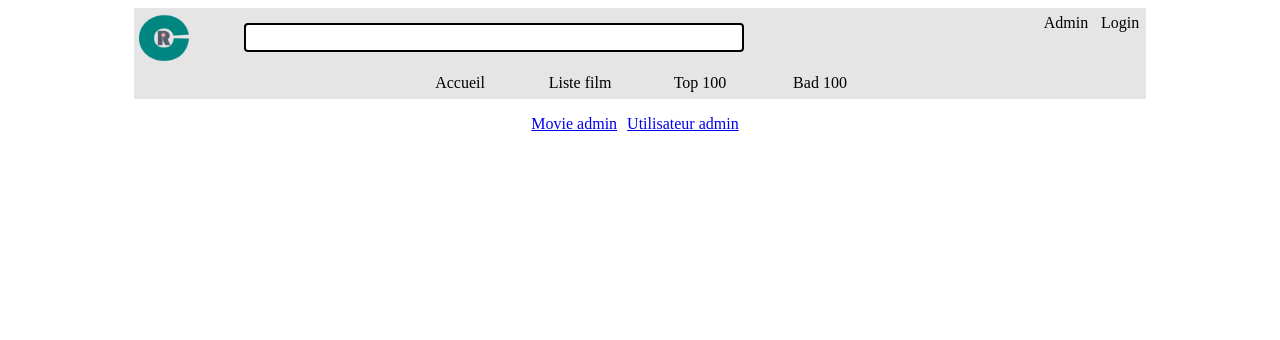
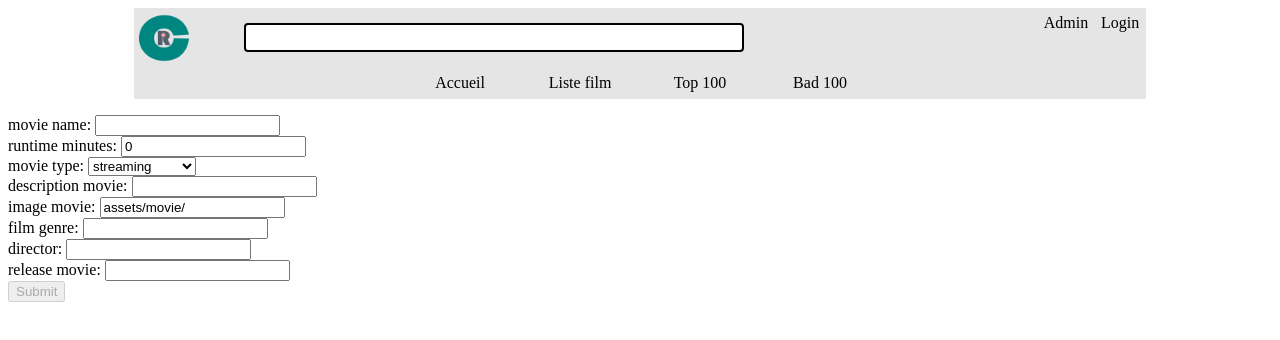
Before and after one commit to AxelShaw/ProjetTiAngular, an Angular app: page /admin in a window 1280 px wide. Shown: the top 340 px of the page. Built offline with nearby package versions, Linux system fonts and the light colour scheme.

Commit message:
initial admin

```diff
--- /dev/null
+++ b/src/app/adminhub/admin.service.ts
@@ -0,0 +1,33 @@
+import { Injectable } from '@angular/core';
+import {HttpClient} from "@angular/common/http";
+import {DtoOutputCreateMovie} from "./dtos/dto-output-create-movie";
+import {Observable} from "rxjs";
+import {DtoInputMovie} from "./dtos/dto-input-movie";
+import {environment} from "../../environments/environment";
+import {DtoOutputCreateRatingmovie} from "./dtos/dto-output-create-ratingmovie";
+import {DtoInputRatingmovie} from "./dtos/dto-input-ratingmovie";
+import {DtoOutputCreateCommentmovie} from "./dtos/dto-output-create-commentmovie";
+import {DtoInputCommentmovie} from "./dtos/dto-input-commentmovie";
+
+@Injectable({
+  providedIn: 'root'
+})
+export class AdminService {
+  private static readonly ENTRY_POINT = environment.apiUrl + "/movie"
+  private static readonly ENTRY_POINT_RATING_MOVIE = environment.apiUrl + "/ratingmovie"
+  private static readonly ENTRY_POINT_COMMENT_MOVIE = environment.apiUrl + "/commentmovie"
+
+
+  constructor(private _httpClient: HttpClient) { }
+
+  createRatingMovie(dto: DtoOutputCreateRatingmovie): Observable<DtoInputRatingmovie> {
+    return this._httpClient.post<DtoInputRatingmovie>(AdminService.ENTRY_POINT_RATING_MOVIE, dto);
+  }
+  createMovie(dto: DtoOutputCreateMovie): Observable<DtoInputMovie> {
+    return this._httpClient.post<DtoInputMovie>(AdminService.ENTRY_POINT, dto);
+  }
+
+  createCommentMovie(dto: DtoOutputCreateCommentmovie): Observable<DtoInputCommentmovie> {
+    return this._httpClient.post<DtoInputCommentmovie>(AdminService.ENTRY_POINT_COMMENT_MOVIE, dto);
+  }
+}
--- a/src/app/adminhub/adminhub.component.html
+++ b/src/app/adminhub/adminhub.component.html
@@ -1,6 +1 @@
-<div class="menuAdmin">
-  <a routerLink="movieAdmin">Movie admin</a>
-  <a routerLink="userAdmin">Utilisateur admin</a>
-</div>
-
-<router-outlet></router-outlet>
+<app-movie-admin (ratingmovieCreated)="createRatingMovie($event)" (movieCreated)="createMovie($event)" ></app-movie-admin>
--- a/src/app/adminhub/adminhub.component.ts
+++ b/src/app/adminhub/adminhub.component.ts
@@ -1,4 +1,11 @@
 import { Component, OnInit } from '@angular/core';
+import {DtoInputMovie} from "./dtos/dto-input-movie";
+import {AdminService} from "./admin.service";
+import {DtoOutputCreateMovie} from "./dtos/dto-output-create-movie";
+import {DtoOutputCreateRatingmovie} from "./dtos/dto-output-create-ratingmovie";
+import {DtoInputRatingmovie} from "./dtos/dto-input-ratingmovie";
+import {DtoOutputCreateCommentmovie} from "./dtos/dto-output-create-commentmovie";
+import {DtoInputCommentmovie} from "./dtos/dto-input-commentmovie";
 
 @Component({
   selector: 'app-adminhub',
@@ -6,10 +13,24 @@ import { Component, OnInit } from '@angular/core';
   styleUrls: ['./adminhub.component.css']
 })
 export class AdminhubComponent implements OnInit {
+  movies: DtoInputMovie[] = [];
+  ratingmovies: DtoInputRatingmovie[] = [];
+  commentmovies: DtoInputCommentmovie[] = [];
 
-  constructor() { }
+  constructor(private _adminService: AdminService) { }
+
 
   ngOnInit(): void {
   }
+  createMovie(dto: DtoOutputCreateMovie) {
+    this._adminService.createMovie(dto).subscribe(movie => this.movies.push(movie));
+  }
+  createRatingMovie(dto: DtoOutputCreateRatingmovie) {
+    this._adminService.createRatingMovie(dto).subscribe(ratingmovie => this.ratingmovies.push(ratingmovie));
+  }
+  createCommentMovie(dto: DtoOutputCreateCommentmovie) {
+    this._adminService.createCommentMovie(dto).subscribe(commentmovie => this.commentmovies.push(commentmovie));
+  }
+
 
 }
--- /dev/null
+++ b/src/app/adminhub/dtos/dto-input-commentmovie.ts
@@ -0,0 +1,7 @@
+export interface DtoInputCommentmovie {
+  idComMovie: number;
+  rating: number;
+  commentText: string;
+  idMovieRef: number;
+  idUserRef: number;
+}
--- /dev/null
+++ b/src/app/adminhub/dtos/dto-input-movie.ts
@@ -0,0 +1,11 @@
+export interface DtoInputMovie {
+  idMovie: number;
+  nameMovie: string;
+  runtimeMinute: number;
+  movieType: string;
+  descriptionMovie: string;
+  imageMovie: string;
+  filmGenre:string;
+  director:string;
+  release_movie: string;
+}
--- /dev/null
+++ b/src/app/adminhub/dtos/dto-input-ratingmovie.ts
@@ -0,0 +1,5 @@
+export interface DtoInputRatingmovie {
+  average_rating: number;
+  numVote: number;
+  movieRefId: number;
+}
--- /dev/null
+++ b/src/app/adminhub/dtos/dto-output-create-commentmovie.ts
@@ -0,0 +1,6 @@
+export interface DtoOutputCreateCommentmovie {
+  rating: number;
+  commentText: string;
+  idMovieRef: number;
+  idUserRef: number;
+}
--- /dev/null
+++ b/src/app/adminhub/dtos/dto-output-create-movie.ts
@@ -0,0 +1,10 @@
+export interface DtoOutputCreateMovie {
+  nameMovie: string;
+  runtimeMinute: number;
+  movieType: string;
+  descriptionMovie: string;
+  imageMovie: string;
+  filmGenre:string;
+  director:string;
+  release_movie: string;
+}
--- /dev/null
+++ b/src/app/adminhub/dtos/dto-output-create-ratingmovie.ts
@@ -0,0 +1,5 @@
+export interface DtoOutputCreateRatingmovie {
+  average_rating: number;
+  numVote: number;
+  movieRefId: number;
+}
--- a/src/app/adminhub/movie-admin/movie-admin.component.html
+++ b/src/app/adminhub/movie-admin/movie-admin.component.html
@@ -1 +1,72 @@
-<p>movie-admin works!</p>
+<form [formGroup]="form" (ngSubmit)="emitMovieCreated()" (ngSubmit)="emitRatingMovieCreated()">
+  <div>
+    <label>
+      movie name: <input type="text" formControlName="nameMovie">
+    </label>
+    <div *ngIf="control('nameMovie')?.dirty && control('nameMovie')?.invalid">
+      Please, you have to provide a name for the movie.
+    </div>
+  </div>
+  <div>
+    <label>
+      runtime minutes: <input type="number" formControlName="runtimeMinute">
+    </label>
+    <div *ngIf="control('runtimeMinute')?.dirty && control('runtimeMinute')?.invalid">
+      You need to provide an amount of minutes for completing the movie.
+    </div>
+  </div>
+  <div>
+    <label>
+      movie type:
+      <select [(ngModel)]='ngDropdown'  formControlName="movieType" id="dropdownOption" class='form-control'>
+        <option value="streaming">streaming</option>
+        <option value="TV">en salle</option>
+        <option value="pasDispo">pas disponible</option>
+      </select>
+    </label>
+    <div *ngIf="control('movieType')?.dirty && control('movieType')?.invalid">
+      Please, you have to provide a type for the movie.
+    </div>
+  </div>
+  <div>
+    <label>
+      description movie: <input type="text" formControlName="descriptionMovie">
+    </label>
+    <div *ngIf="control('descriptionMovie')?.dirty && control('descriptionMovie')?.invalid">
+      Please, you have to provide a description for the movie.
+    </div>
+  </div>
+  <div>
+    <label>
+      image movie: <input type="text" formControlName="imageMovie">
+    </label>
+    <div *ngIf="control('imageMovie')?.dirty && control('imageMovie')?.invalid">
+      Please, you have to provide a description for the movie.
+    </div>
+  </div>
+  <div>
+    <label>
+      film genre: <input type="text" formControlName="filmGenre">
+    </label>
+    <div *ngIf="control('filmGenre')?.dirty && control('filmGenre')?.invalid">
+      Please, you have to provide a genre for the movie.
+    </div>
+  </div>
+  <div>
+    <label>
+      director: <input type="text" formControlName="director">
+    </label>
+    <div *ngIf="control('director')?.dirty && control('director')?.invalid">
+      Please, you have to provide a director for the movie.
+    </div>
+  </div>
+  <div>
+    <label>
+      release movie: <input type="text" formControlName="release_movie">
+    </label>
+    <div *ngIf="control('release_movie')?.dirty && control('release_movie')?.invalid">
+      Please, you have to provide a release movie for the movie.
+    </div>
+  </div>
+  <input type="submit" [disabled]="form.invalid" >
+</form>
--- a/src/app/adminhub/movie-admin/movie-admin.component.ts
+++ b/src/app/adminhub/movie-admin/movie-admin.component.ts
@@ -1,4 +1,12 @@
-import { Component, OnInit } from '@angular/core';
+import {Component, EventEmitter, OnInit, Output} from '@angular/core';
+import {DtoOutputCreateMovie} from "../dtos/dto-output-create-movie";
+import {DtoOutputCreateRatingmovie} from "../dtos/dto-output-create-ratingmovie";
+import {DtoOutputCreateCommentmovie} from "../dtos/dto-output-create-commentmovie";
+import {AdminService} from "../admin.service";
+import {DtoInputMovie} from "../dtos/dto-input-movie";
+import {DtoInputRatingmovie} from "../dtos/dto-input-ratingmovie";
+import {DtoInputCommentmovie} from "../dtos/dto-input-commentmovie";
+import {AbstractControl, FormBuilder, FormGroup, Validators} from "@angular/forms";
 
 @Component({
   selector: 'app-movie-admin',
@@ -6,10 +14,52 @@ import { Component, OnInit } from '@angular/core';
   styleUrls: ['./movie-admin.component.css']
 })
 export class MovieAdminComponent implements OnInit {
+  @Output()
+  movieCreated: EventEmitter<DtoOutputCreateMovie> = new EventEmitter<DtoOutputCreateMovie>();
+  @Output()
+  ratingmovieCreated: EventEmitter<DtoOutputCreateRatingmovie> = new EventEmitter<DtoOutputCreateRatingmovie>();
+  commentmovieCreated: EventEmitter<DtoOutputCreateCommentmovie> = new EventEmitter<DtoOutputCreateCommentmovie>();
+  ngDropdown = "streaming";
 
-  constructor() { }
+  form: FormGroup = this._fb.group({
+    nameMovie: ['', Validators.required],
+    runtimeMinute: [0, [Validators.required, Validators.min(1)]],
+    movieType: ['', Validators.required],
+    descriptionMovie: ['', Validators.required],
+    imageMovie: ['assets/movie/', Validators.required],
+    filmGenre: ['', Validators.required],
+    director: ['', Validators.required],
+    release_movie: ['', Validators.required]
+  });
+
+  constructor(private _fb: FormBuilder) { }
 
   ngOnInit(): void {
   }
 
+  emitRatingMovieCreated() {
+    this.ratingmovieCreated.next({
+      average_rating: 0,
+      numVote: 0,
+      movieRefId: 23
+    });
+    this.form.reset();
+  }
+  emitMovieCreated() {
+    this.movieCreated.next({
+      nameMovie: this.form.value.nameMovie,
+      runtimeMinute: this.form.value.runtimeMinute,
+      movieType: this.form.value.movieType,
+      descriptionMovie: this.form.value.descriptionMovie,
+      imageMovie: this.form.value.imageMovie,
+      filmGenre: this.form.value.filmGenre,
+      director: this.form.value.director,
+      release_movie: this.form.value.release_movie
+    });
+    this.form.reset();
+  }
+
+  control(nameMovie: string): AbstractControl | null {
+    return this.form.get(nameMovie);
+  }
 }
--- a/src/app/adminhub/movie-user/movie-user.component.ts
+++ b/src/app/adminhub/movie-user/movie-user.component.ts
@@ -10,6 +10,7 @@ export class MovieUserComponent implements OnInit {
   constructor() { }
 
   ngOnInit(): void {
+
   }
 
 }
```
Also changed, not shown: 1 other file (tests, documents, lock files or other folders).
